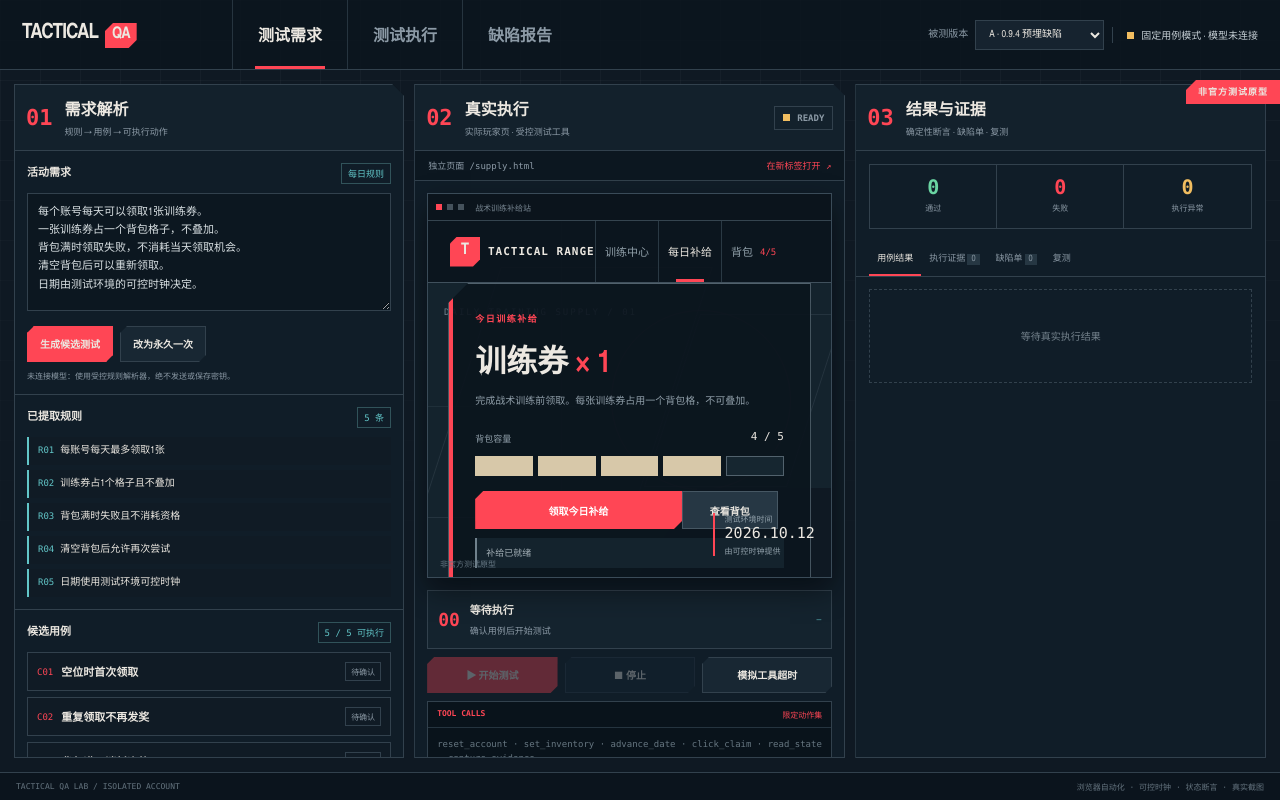
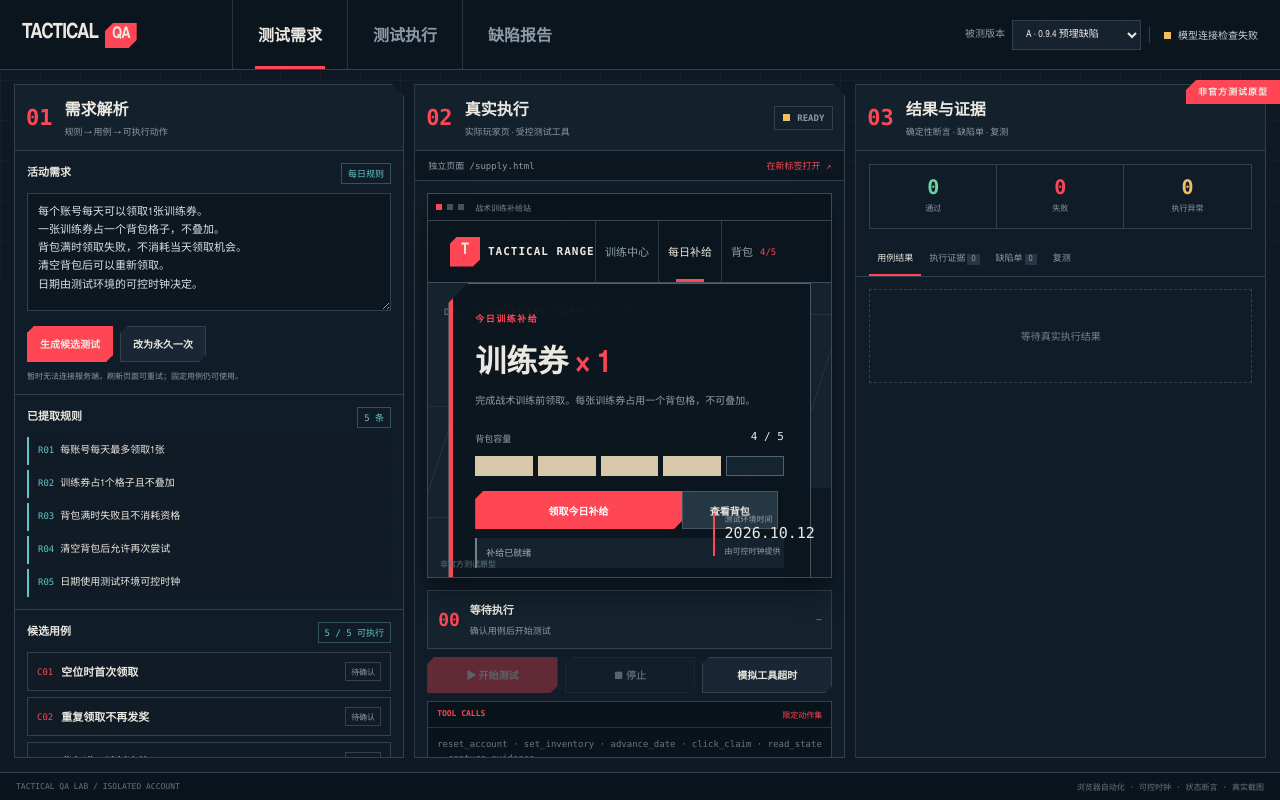
Before and after one commit to yue209/GameProbe, a website: page dist/index.html in a window 1280 px wide. Drawn offline with nearby package versions, Linux system fonts and the light colour scheme; no server answers.

Commit message:
Show persistent model connection status on load

```diff
--- a/dist/index.html
+++ b/dist/index.html
@@ -1,13 +1,13 @@
 <!doctype html><html lang="zh-CN"><head><meta charset="utf-8"><meta name="viewport" content="width=device-width,initial-scale=1"><meta name="description" content="TACTICAL QA 战术测试台"><title>TACTICAL QA / 战术测试台</title><link rel="stylesheet" href="styles.css"><script src="https://cdn.jsdelivr.net/npm/html2canvas@1.4.1/dist/html2canvas.min.js"></script></head>
 <body><div class="grid-bg"></div>
-<header class="topbar"><a class="wordmark" href="index.html"><b>TACTICAL</b><span>QA</span></a><nav><button class="nav active" data-jump="requirements">测试需求</button><button class="nav" data-jump="execution">测试执行</button><button class="nav" data-jump="report">缺陷报告</button></nav><div class="meta"><label>被测版本<select id="versionSelect"><option value="buggy">A · 0.9.4 预埋缺陷</option><option value="fixed">B · 0.9.5 已修复</option></select></label><span class="connection"><i></i>固定用例模式 · 模型未连接</span></div></header>
+<header class="topbar"><a class="wordmark" href="index.html"><b>TACTICAL</b><span>QA</span></a><nav><button class="nav active" data-jump="requirements">测试需求</button><button class="nav" data-jump="execution">测试执行</button><button class="nav" data-jump="report">缺陷报告</button></nav><div class="meta"><label>被测版本<select id="versionSelect"><option value="buggy">A · 0.9.4 预埋缺陷</option><option value="fixed">B · 0.9.5 已修复</option></select></label><span class="connection"><i></i>正在检查模型连接…</span></div></header>
 <div class="prototype">非官方测试原型</div>
 <main class="qa-shell">
 <section class="column left" id="requirements"><div class="section-head"><span>01</span><div><h1>需求解析</h1><p>规则 → 用例 → 可执行动作</p></div></div><div class="block"><div class="block-title"><b>活动需求</b><span id="modeTag">每日规则</span></div><textarea id="requirementInput">每个账号每天可以领取1张训练券。
 一张训练券占一个背包格子，不叠加。
 背包满时领取失败，不消耗当天领取机会。
 清空背包后可以重新领取。
-日期由测试环境的可控时钟决定。</textarea><div class="row"><button class="btn red" id="analyzeBtn">生成候选测试</button><button class="btn ghost" id="lifetimeBtn">改为永久一次</button></div><p class="model-note">未连接模型：使用受控规则解析器，绝不发送或保存密钥。</p></div><div class="block"><div class="block-title"><b>已提取规则</b><span id="ruleCount">5 条</span></div><div id="ruleList" class="rule-list"></div><div id="clarification" class="clarify hidden"></div></div><div class="block cases-block"><div class="block-title"><b>候选用例</b><span id="caseCount">5 / 5 可执行</span></div><div id="caseList"></div><button class="btn confirm" id="confirmBtn">确认全部用例</button></div></section>
+日期由测试环境的可控时钟决定。</textarea><div class="row"><button class="btn red" id="analyzeBtn">生成候选测试</button><button class="btn ghost" id="lifetimeBtn">改为永久一次</button></div><p class="model-note">正在通过服务端检查 Qwen-Plus 配置，密钥不会发送到浏览器。</p></div><div class="block"><div class="block-title"><b>已提取规则</b><span id="ruleCount">5 条</span></div><div id="ruleList" class="rule-list"></div><div id="clarification" class="clarify hidden"></div></div><div class="block cases-block"><div class="block-title"><b>候选用例</b><span id="caseCount">5 / 5 可执行</span></div><div id="caseList"></div><button class="btn confirm" id="confirmBtn">确认全部用例</button></div></section>
 <section class="column center" id="execution"><div class="section-head"><span>02</span><div><h1>真实执行</h1><p>实际玩家页 · 受控测试工具</p></div><div class="run-light"><i></i><b id="runState">READY</b></div></div><div class="preview-bar"><span>独立页面 /supply.html</span><a href="supply.html" target="_blank">在新标签打开 ↗</a></div><div class="browser-frame"><div class="browser-chrome"><i></i><i></i><i></i><span>战术训练补给站</span></div><iframe id="gameFrame" title="战术训练补给站" src="supply.html"></iframe><div id="frameFault" class="frame-fault hidden">自动化连接已中断</div></div><div class="current-step"><span id="stepNo">00</span><div><b id="stepTitle">等待执行</b><p id="stepDetail">确认用例后开始测试</p></div><em id="stepTool">—</em></div><div class="runner-actions"><button id="runBtn" class="btn red" disabled>▶ 开始测试</button><button id="stopBtn" class="btn ghost" disabled>■ 停止</button><button id="faultBtn" class="btn ghost">模拟工具超时</button></div><div class="tool-console"><div class="console-head"><b>TOOL CALLS</b><span>限定动作集</span></div><div id="toolLog"><p class="muted">reset_account · set_inventory · advance_date · click_claim · read_state · capture_evidence</p></div></div></section>
 <section class="column right" id="report"><div class="section-head"><span>03</span><div><h1>结果与证据</h1><p>确定性断言 · 缺陷单 · 复测</p></div></div><div class="metrics"><div><b id="passCount">0</b><span>通过</span></div><div><b id="failCount">0</b><span>失败</span></div><div><b id="errorCount">0</b><span>执行异常</span></div></div><div class="tabs"><button class="active" data-tab="result">用例结果</button><button data-tab="evidence">执行证据 <i id="evidenceCount">0</i></button><button data-tab="defect">缺陷单 <i id="defectCount">0</i></button><button data-tab="retest">复测</button></div><div id="resultTab" class="tab active"><div id="resultList" class="empty">等待真实执行结果</div></div><div id="evidenceTab" class="tab"><div id="evidenceGallery" class="empty">执行时捕获真实页面截图与账户状态</div></div><div id="defectTab" class="tab"><div id="defectPanel" class="empty">只有失败且证据充分时才生成缺陷单</div></div><div id="retestTab" class="tab"><div class="retest"><b>修复验证</b><p>在已修复版本重跑同一失败用例，保留原始失败证据，不覆盖历史。</p><button id="retestBtn" class="btn red" disabled>切换修复版并复测</button><div id="retestResult"></div></div></div></section>
 </main><footer><span>TACTICAL QA LAB / ISOLATED ACCOUNT</span><span>浏览器自动化 · 可控时钟 · 状态断言 · 真实截图</span></footer><script src="qa-workbench.js"></script></body></html>
--- a/dist/qa-workbench.js
+++ b/dist/qa-workbench.js
@@ -50,5 +50,5 @@ function renderDefect(){let failed=results.find(x=>x.caseId==='C04'&&x.status===
 $$('.tabs button').forEach(b=>b.onclick=()=>{$$('.tabs button').forEach(x=>x.classList.toggle('active',x===b));$$('.tab').forEach(x=>x.classList.remove('active'));$('#'+b.dataset.tab+'Tab').classList.add('active')});
 $$('.nav').forEach(b=>b.onclick=()=>{$('#'+b.dataset.jump).scrollIntoView({behavior:'smooth'});$$('.nav').forEach(x=>x.classList.toggle('active',x===b))});
 $('#analyzeBtn').onclick=analyze;$('#lifetimeBtn').onclick=()=>{$('#requirementInput').value=lifetime;analyze()};$('#confirmBtn').onclick=()=>{confirmed=true;renderCases();$('#runBtn').disabled=false;$('#confirmBtn').textContent='✓ 已确认 5 条用例'};$('#runBtn').onclick=()=>runAll();$('#stopBtn').onclick=()=>stopped=true;$('#faultBtn').onclick=()=>{faultNext=true;$('#faultBtn').textContent='下一工具调用将超时'};$('#versionSelect').onchange=()=>{frame.onload=()=>{};game().reset({version:$('#versionSelect').value})};$('#retestBtn').onclick=async()=>{$('#versionSelect').value='fixed';game().reset({version:'fixed'});$$('.tabs button').find(x=>x.dataset.tab==='retest').click();await runAll(true);let r=results.filter(x=>x.caseId==='C04').at(-1);$('#retestResult').innerHTML=r&&r.status==='pass'?'<div class="retest-pass">✓ 0.9.5 复测通过：清空背包后成功获得1张训练券</div>':'<div class="retest-pass">复测未通过，请查看执行记录</div>'};
-async function detectBackend(){try{let r=await fetch('/api/health');if(!r.ok)return;let h=await r.json();let el=$('.connection');el.innerHTML=`<i></i>${h.qwenConfigured?'Qwen-Plus 已连接':'固定用例模式 · Qwen 未配置'}`;$('.model-note').textContent=h.qwenConfigured?'Qwen-Plus 服务端连接正常；密钥不会发送到浏览器。':'未配置服务端 DASHSCOPE_API_KEY，继续使用固定用例模式。'}catch{}}
+async function detectBackend(){try{let r=await fetch('/api/health',{cache:'no-store'});if(!r.ok)throw new Error(`HTTP ${r.status}`);let h=await r.json();let el=$('.connection');el.innerHTML=`<i></i>${h.qwenConfigured?'Qwen-Plus 已连接':'固定用例模式 · Qwen 未配置'}`;$('.model-note').textContent=h.qwenConfigured?'Qwen-Plus 服务端连接正常；密钥不会发送到浏览器。':'未配置服务端 DASHSCOPE_API_KEY，继续使用固定用例模式。'}catch(error){$('.connection').innerHTML='<i></i>模型连接检查失败';$('.model-note').textContent='暂时无法连接服务端，刷新页面可重试；固定用例仍可使用。'}}
 frame.addEventListener('load',()=>{renderRules();renderCases()});renderRules();renderCases();renderResults();detectBackend();
```
